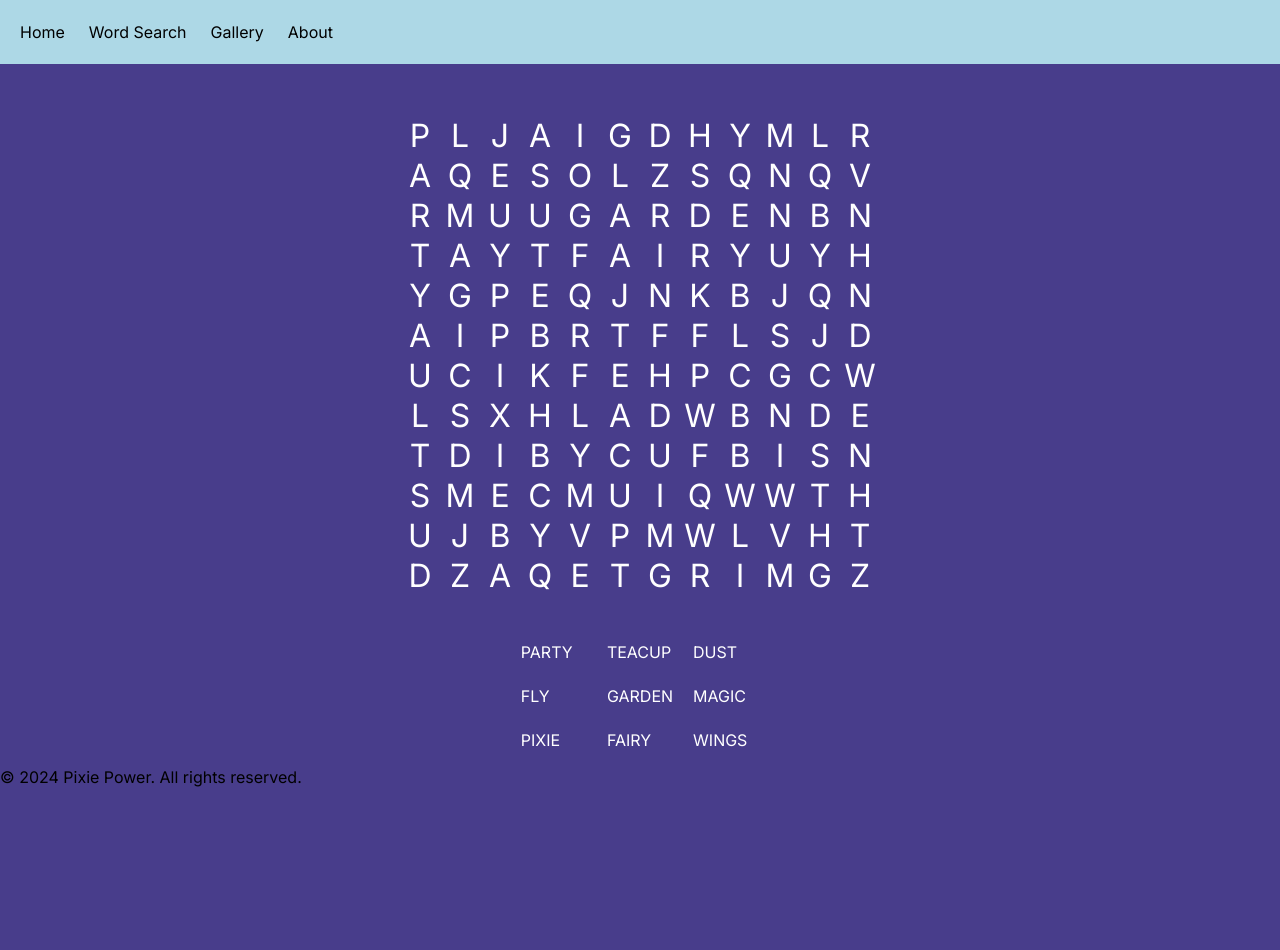
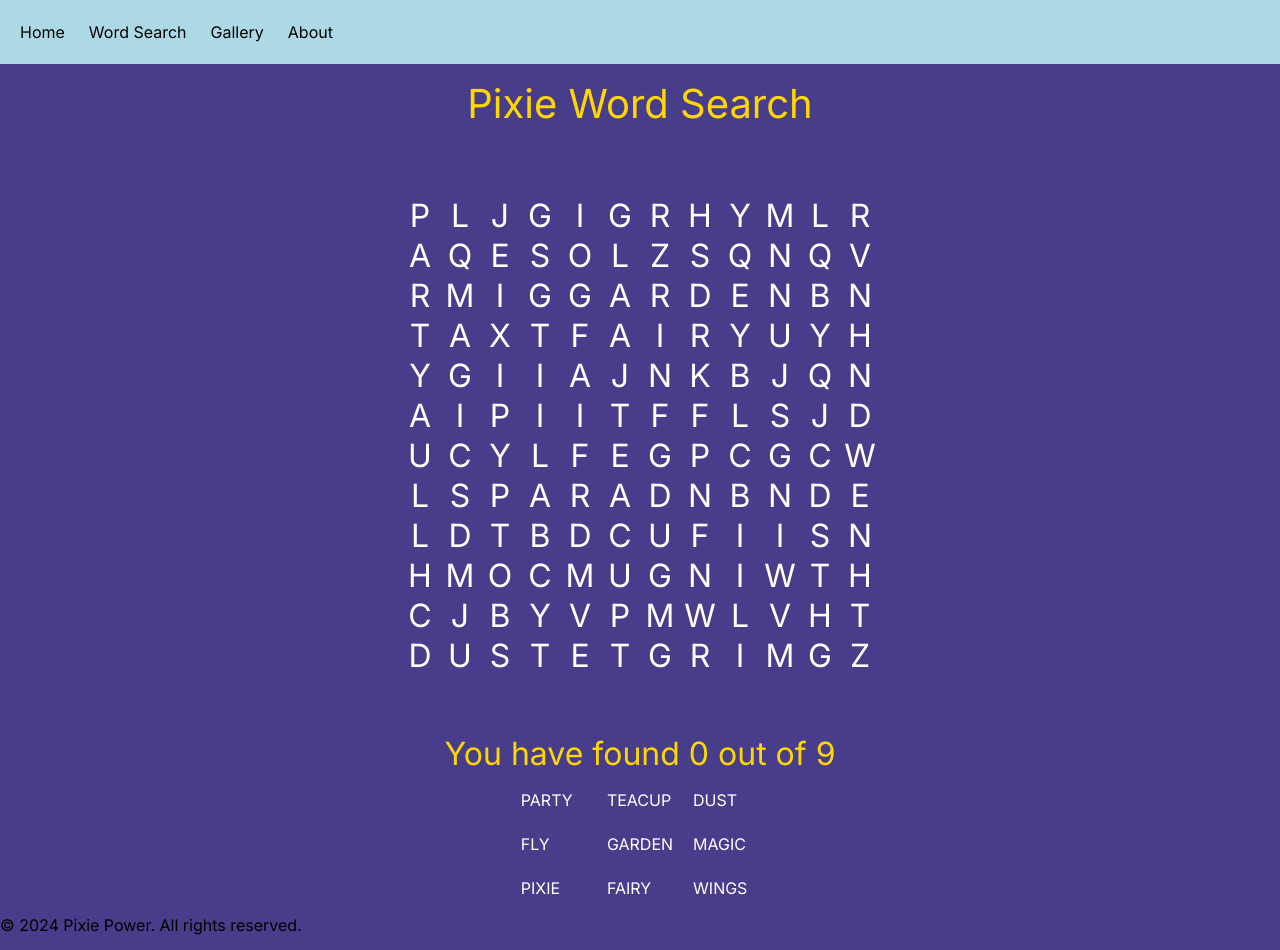
Before and after one commit to dangerisgo2021/pixie-power, a Next.js app: page /word-search in a window 1280 px wide. Before the commit the page ends 802 px from the top, so only its background shows below. Built offline with nearby package versions, Linux system fonts and the light colour scheme.

Commit message:
got the game to work

```diff
--- a/app/about/about.module.css
+++ b/app/about/about.module.css
@@ -1,4 +1,4 @@
-.aboutParagraph {
+.text {
     color: #FFD1DC;
     font-size: 2rem;
 }
--- a/app/about/page.tsx
+++ b/app/about/page.tsx
@@ -7,17 +7,22 @@ export default function About() {
   return (
     <div className={styles.about}>
       <h2>About Me</h2>
-      <p className={styles.aboutParagraph}>Hello my name is Aliviana.</p>
-      <p className={styles.aboutParagraph}>I am 6 years old.</p>
-      <p className={styles.aboutParagraph}>
+      <p className={styles.text}>Hello my name is Aliviana.</p>
+      <p className={styles.text}>I am 6 years old.</p>
+      <p className={styles.text}>
         I like to code, eat candy all the time and have play dates with my
         friends.
       </p>
-      <p className={styles.aboutParagraph}>
-        I made this website with my daddy.
-      </p>
+      <p className={styles.text}>I made this website with my daddy.</p>
       <h2>Pixies & Learning</h2>
-      <p className={styles.aboutParagraph}>Pixies are Itty bitty fairies </p>
+      <p className={styles.text}>Pixies are Itty bitty fairies </p>
+      <h2>Bonus Fairy Story</h2>
+      <p className={styles.text}>(Introduce characters)Two young pixies named Lila and Lily</p>
+      <p className={styles.text}>(Where does it take place)At the park</p>
+      <p className={styles.text}>(What do the characters want to )They want to go on the pink tunnel twisty slide</p>
+      <p className={styles.text}>(What is stopping them)The boy fairy line for the orange slide</p>
+      <p className={styles.text}>(How do they do it)</p>
+      <p className={styles.text}>(What lesson did they learn)</p>
     </div>
   );
 }
--- a/app/word-search/components/word-search.tsx
+++ b/app/word-search/components/word-search.tsx
@@ -1,15 +1,29 @@
 import styles from "@/app/word-search/word-search.module.css";
-import {WordSearchGame} from "@/app/word-search/game/create-word-search";
+import {
+  Cell,
+  WordSearchGame,
+} from "@/app/word-search/game/create-word-search";
 
-export const WordSearchRender = ({ wordSearch, width }: { wordSearch: WordSearchGame | undefined, width: number}) => {
-    const cells = Object.values(wordSearch?.gridMap ?? {});
-
-    return (
+export const WordSearchGrid = ({
+  wordSearch,
+  width,
+  handleCellClicked,
+}: {
+  wordSearch: WordSearchGame | undefined;
+  width: number;
+  handleCellClicked: ({ cell }: { cell: Cell }) => void;
+}) => {
+  const cells = Object.values(wordSearch?.gridMap ?? {});
+  return (
     // @ts-ignore
-    <div className={styles.wordSearch} style={{ "--w": width }}>
+    <div className={styles.wordSearchGrid} style={{ "--w": width }}>
       {cells.map((cell) => {
         return (
-          <div key={cell.id} className={styles.wsCell}>
+          <div
+            key={cell.id}
+            className={`${styles.wsCell} ${cell.selected ? styles.selectedCell : ""} ${cell.locked ? "text-amber-600" : ""}`}
+            onClick={() => handleCellClicked({ cell })}
+          >
             {cell.letter}
           </div>
         );
--- a/app/word-search/game/constants.ts
+++ b/app/word-search/game/constants.ts
@@ -1,3 +1,5 @@
+import {number} from "prop-types";
+
 export const letters = "ABCDEFGHIJKLMNOPQRSTUVWXYZ";
 export const words = [
     "FLY",
@@ -13,10 +15,18 @@ export const words = [
     "GLITTER",
     "SPARKLE",
 ];
+export type Direction = {
+    row: number,
+    col: number
+}
 export const directionsMap = {
     down: { row: 1, col: 0 },
     up: { row: -1, col: 0 },
     left: { row: 0, col: -1 },
     right: { row: 0, col: 1 },
+    downRight: { row: 1, col: 1 },
+    upRight: { row: -1, col: 1 },
+    upLeft: { row: -1, col: -1 },
+    downLeft: { row: -1, col: 1 },
 };
 export const directionsList = Object.keys(directionsMap);
--- a/app/word-search/game/create-word-search.ts
+++ b/app/word-search/game/create-word-search.ts
@@ -5,12 +5,14 @@ import {
 } from "@/app/word-search/game/constants";
 import { getOpenDirection } from "@/app/word-search/game/get-open-directions";
 
-type Cell = {
+export type Cell = {
   letter: string;
   open: number;
   row: number;
   col: number;
   id: string;
+  selected: boolean;
+  locked: boolean;
 };
 export type WordSearchGame = {
   gridMap: {
@@ -48,6 +50,8 @@ export const createWordSearch = ({
         row: rowIndex,
         col: columnIndex,
         id: cellId,
+        selected: false,
+        locked: false,
         letter: getRandomCharacter(),
       };
     }
@@ -86,7 +90,9 @@ const addWordsToCrossword = ({ grid, words, width, height }) => {
         for (let j = 0; j < word.length; j++) {
           const currentLetter = word.charAt(j);
           const currentCell = grid.gridMap[`cell_${currentRow}_${currentColumn}`];
-          if (currentCell.open === 0 || currentCell.letter === currentLetter) {
+          console.log({currentCell, currentRow, currentColumn, grid})
+
+          if (currentCell?.open === 0 || currentCell?.letter === currentLetter) {
             currentCell.letter = currentLetter;
             //currentCell.className = "full";
             currentRow = currentRow + 1 * currentDirection.row;
@@ -102,7 +108,7 @@ const addWordsToCrossword = ({ grid, words, width, height }) => {
               backtrackColumn = backtrackColumn - 1 * currentDirection.col;
               const backtrackCell =
                 grid.gridMap[`cell_${backtrackRow}_${backtrackColumn}`];
-              const open = backtrackCell.open - 1;
+              backtrackCell.open = backtrackCell.open - 1;
             }
             continue dirLoop;
           }
--- a/app/word-search/game/get-open-directions.ts
+++ b/app/word-search/game/get-open-directions.ts
@@ -15,22 +15,36 @@ export const getOpenDirection = ({
   height,
 }: GetDirectionListParams) => {
   return directionsList.filter((direction) => {
-    //check up fits
     if (direction === "up") {
       return row >= word.length;
     }
 
-    //check down fits
     if (direction === "down") {
       return row + word.length < height;
     }
-    //check left fits
+
     if (direction === "left") {
       return column >= word.length;
     }
-    //check right fits
+
     if (direction === "right") {
       return column + word.length < width;
     }
+
+    if (direction === "downRight") {
+      return row + word.length < height && column + word.length < width;
+    }
+
+    if (direction === "upRight") {
+      return row >= word.length && column + word.length < width;
+    }
+
+    if (direction === "upLeft") {
+      return row >= word.length && column >= word.length;
+    }
+
+    if (direction === "downLeft") {
+      return row + word.length < height && column + word.length < width;
+    }
   });
 };
--- a/app/word-search/page.tsx
+++ b/app/word-search/page.tsx
@@ -1,10 +1,12 @@
 "use client";
-import { WordSearchRender } from "@/app/word-search/components/word-search";
+import { WordSearchGrid } from "@/app/word-search/components/word-search";
 import { useEffect, useState } from "react";
 import {
+  Cell,
   createWordSearch,
   WordSearchGame,
 } from "@/app/word-search/game/create-word-search";
+import { Direction, words } from "@/app/word-search/game/constants";
 // setupCounter(document.querySelector('#counter'))
 
 // const width = 10;
@@ -16,22 +18,141 @@ import {
 // console.log({ wsGrid });
 const width = 12;
 const height = 12;
-export default function WordSearch() {
+export default function WordSearchPage() {
   const [wordSearch, setWordSearch] = useState<undefined | WordSearchGame>(
     undefined,
   );
+  const [activeAnswer, setActiveAnswer] = useState<Cell[]>([]);
+  const [answerDirection, setAnswerDirection] = useState<Direction | undefined>(
+    undefined,
+  );
+
+  const [foundWords, setFoundWords] = useState<string[]>([]);
+  const [selectedCells, setSelectedCells] = useState<string[]>([]);
 
   useEffect(() => {
     const newWordSearch = createWordSearch({ width, height });
     setWordSearch(newWordSearch);
   }, []);
 
-    return (
+  const handleCellClicked = ({ cell }: { cell: Cell }) => {
+    console.log({ cell, activeAnswer });
+    if (cell.selected) {
+      // find index in active answer
+      const index = activeAnswer.findIndex(({ id }) => id === cell.id);
+      console.log({ index });
+
+      if (index === 0) {
+        console.log("empty");
+        setActiveAnswer([]);
+        activeAnswer.forEach((answerCell, i) => {
+          // @ts-ignore
+          const gridCell = wordSearch.gridMap[answerCell.id];
+          gridCell.selected = false;
+        });
+      } else {
+        activeAnswer.forEach((answerCell, i) => {
+          // @ts-ignore
+          const gridCell = wordSearch.gridMap[answerCell.id];
+          gridCell.selected = i < index;
+        });
+        // remove all cells in active answers index
+        setActiveAnswer(activeAnswer.slice(0, index));
+      }
+    } else if (activeAnswer?.length === 0) {
+      cell.selected = true;
+      setActiveAnswer([cell]);
+      setSelectedCells([cell.id]);
+    } else if (activeAnswer?.length === 1) {
+      //check if spot is adjacent to first spot
+      const [firstCell] = activeAnswer;
+
+      const rowDiff = cell.row - firstCell.row;
+      const colDiff = cell.col - firstCell.col;
+      // distance is 1 or less
+      if (Math.abs(rowDiff) <= 1 && Math.abs(colDiff) <= 1) {
+        cell.selected = true;
+        setActiveAnswer([...activeAnswer, cell]);
+        setSelectedCells([...selectedCells, cell.id]);
+        setAnswerDirection({ row: rowDiff, col: colDiff });
+        console.log({ x: { row: rowDiff, col: colDiff } });
+      }
+    } else {
+      const lastCell = activeAnswer.at(-1);
+
+      // check if clicked cell is along the answer direction
+
+      if (
+        // @ts-ignore
+        cell.col === lastCell.col + 1 * answerDirection.col &&
+        // @ts-ignore
+        cell.row === lastCell.row + 1 * answerDirection.row
+      ) {
+        cell.selected = true;
+        setActiveAnswer([...activeAnswer, cell]);
+        setSelectedCells([...selectedCells, cell.id]);
+      }
+      // calculate possible answer which are placed words filtered by found words
+      // check if active answer plus new letter are in possible answers
+
+      // if it is mark word as found
+
+      // else
+    }
+  };
+
+  const hasWordsLeft = wordSearch?.placedWords?.length === foundWords.length;
+  const activeText = activeAnswer?.map(({ letter }) => letter).join("");
+  console.log({
+    hasWordsLeft,
+    activeText,
+    activeAnswer,
+    selectedCells,
+    answerDirection,
+  });
+
+  useEffect(() => {
+    console.log({ activeText });
+
+    const possibleWords = wordSearch?.placedWords.filter((placedWord) => {
+      return !foundWords.includes(placedWord);
+    });
+    console.log({ possibleWords });
+    const wordFound = possibleWords?.includes(activeText);
+    console.log({ wordFound });
+    if (wordFound) {
+      setFoundWords([...foundWords, activeText]);
+      activeAnswer.forEach((answerCell, i) => {
+        // @ts-ignore
+        const gridCell = wordSearch.gridMap[answerCell.id];
+        gridCell.locked = true;
+        gridCell.selected = false;
+      });
+      setActiveAnswer([]);
+    }
+  }, [activeAnswer]);
+  return (
     <div className="grid justify-items-center self-start">
-      <WordSearchRender wordSearch={wordSearch} width={width} />
+      <h1>Pixie Word Search</h1>
+      <WordSearchGrid
+        wordSearch={wordSearch}
+        width={width}
+        handleCellClicked={handleCellClicked}
+      />
+      <h2>
+        {foundWords.length !== wordSearch?.placedWords.length
+          ? `You have found ${foundWords.length} out of ${wordSearch?.placedWords?.length} `
+          : "You Won !!!"}
+      </h2>
+      {activeText && <h2>{activeText}</h2>}
       <ul className="grid grid-cols-3 gap-5">
         {wordSearch?.placedWords.map((word) => {
-          return <li key={word}>{word}</li>;
+          const found = foundWords.includes(word);
+          return (
+            <li key={word} className={`${found ? "italic line-through" : ""}`}>
+              {word}
+            </li>
+          );
         })}
       </ul>
     </div>
--- a/app/word-search/word-search.module.css
+++ b/app/word-search/word-search.module.css
@@ -1,4 +1,4 @@
-.wordSearch {
+.wordSearchGrid {
     display: grid;
     justify-content: space-around;
     grid-template-columns: repeat(var(--w), 1fr);
@@ -18,3 +18,7 @@
     justify-items: center;
     font-size: 2rem;
 }
+
+.selectedCell {
+    color: gold;
+}
```
